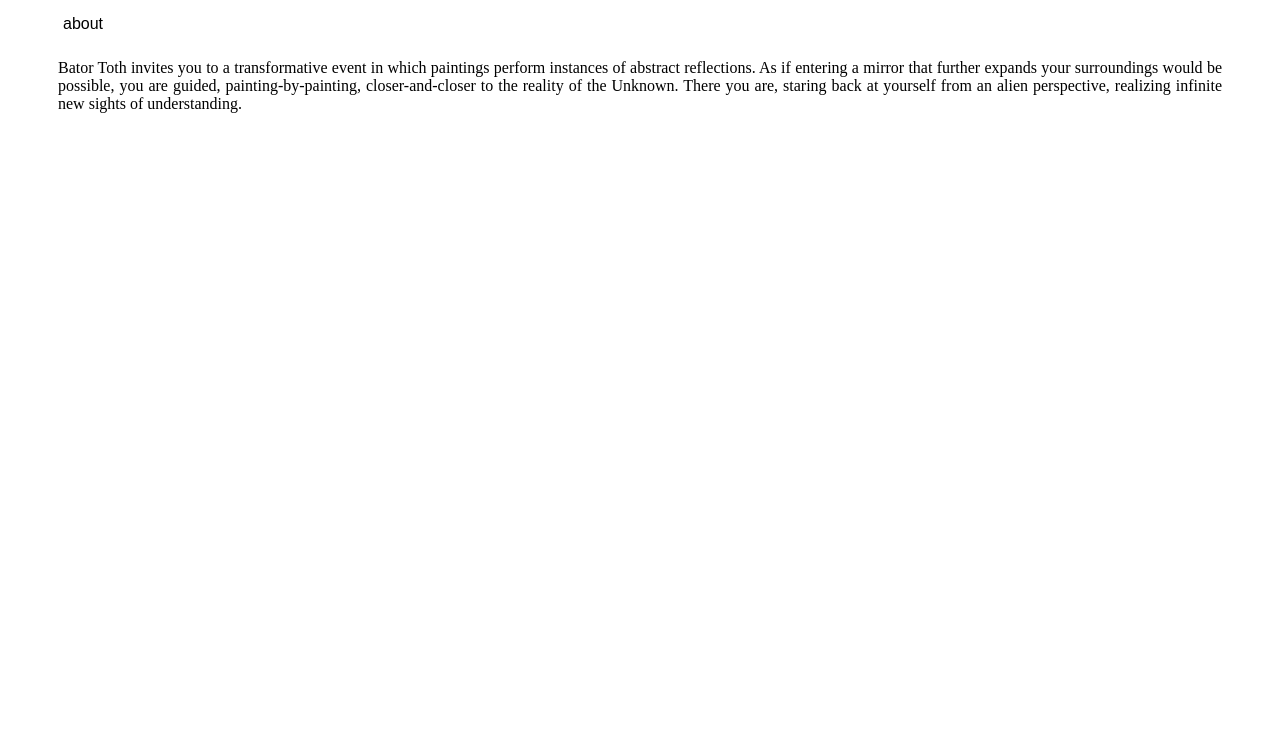
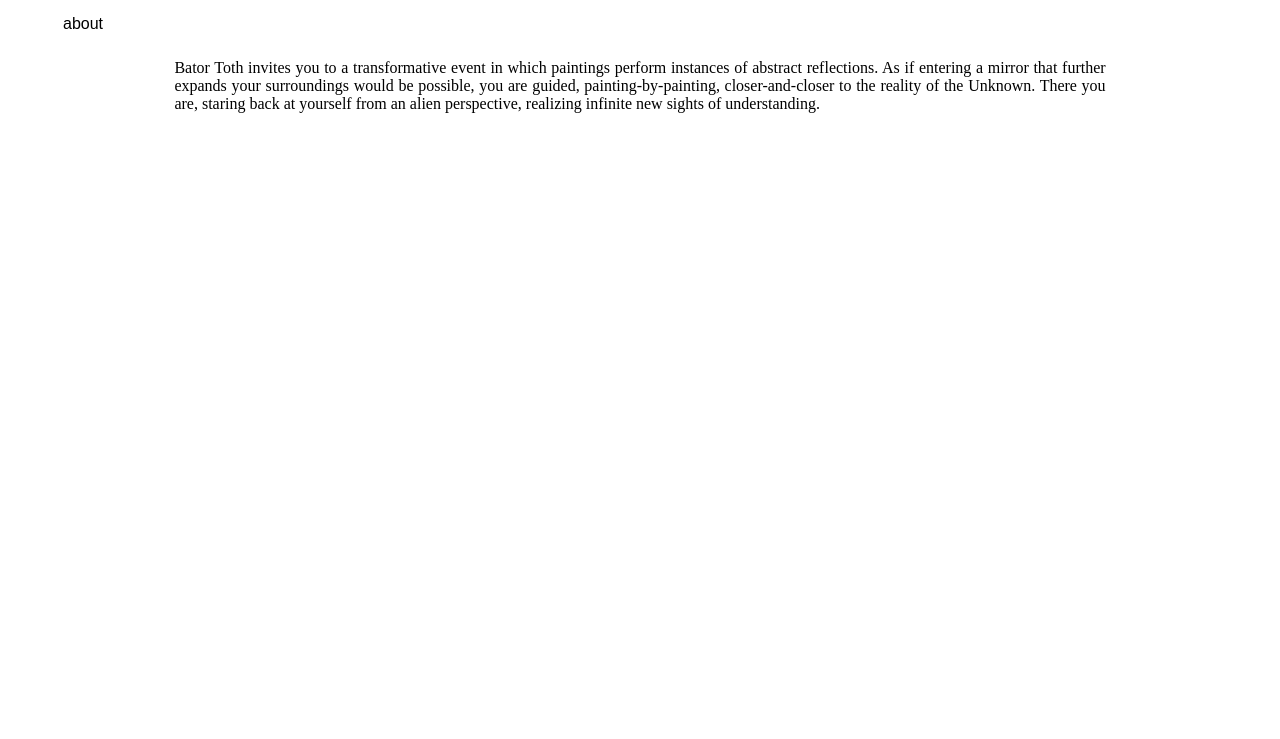
Before and after one commit to tothbator/tothbator.github.io, a plain HTML site: page about.html in a window 1280 px wide. Shown: the part 77-816 px from the top of the page. Drawn offline with Linux system fonts and the light colour scheme.

Commit message:
Update about.html

```diff
--- a/about.html
+++ b/about.html
@@ -31,9 +31,12 @@
 
 
 <div id="content-container">
+   <div id="about-container">
 
-    <p class="about-text">Bator Toth invites you to a transformative event in which paintings perform instances of abstract reflections. As if entering a mirror that further expands your surroundings would be possible, you are guided, painting-by-painting, closer-and-closer to the reality of the Unknown. There you are, staring back at yourself from an alien perspective, realizing infinite new sights of understanding.
-</p>
+
+       <p class="about-text">Bator Toth invites you to a transformative event in which paintings perform instances of abstract reflections. As if entering a mirror that further expands your surroundings would be possible, you are guided, painting-by-painting, closer-and-closer to the reality of the Unknown. There you are, staring back at yourself from an alien perspective, realizing infinite new sights of understanding.</p>
+
+    </div>
 </div>
 
 
```
